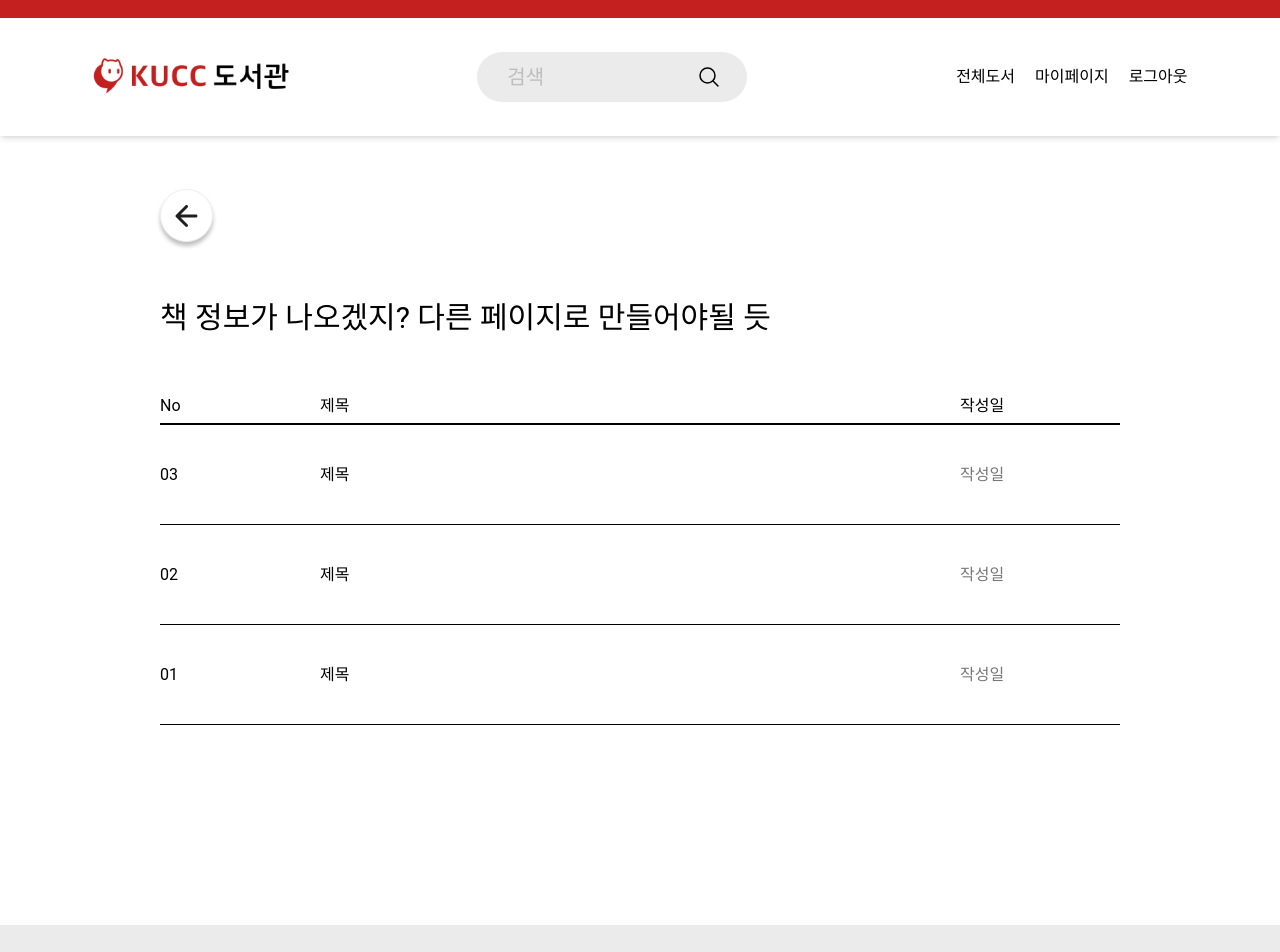
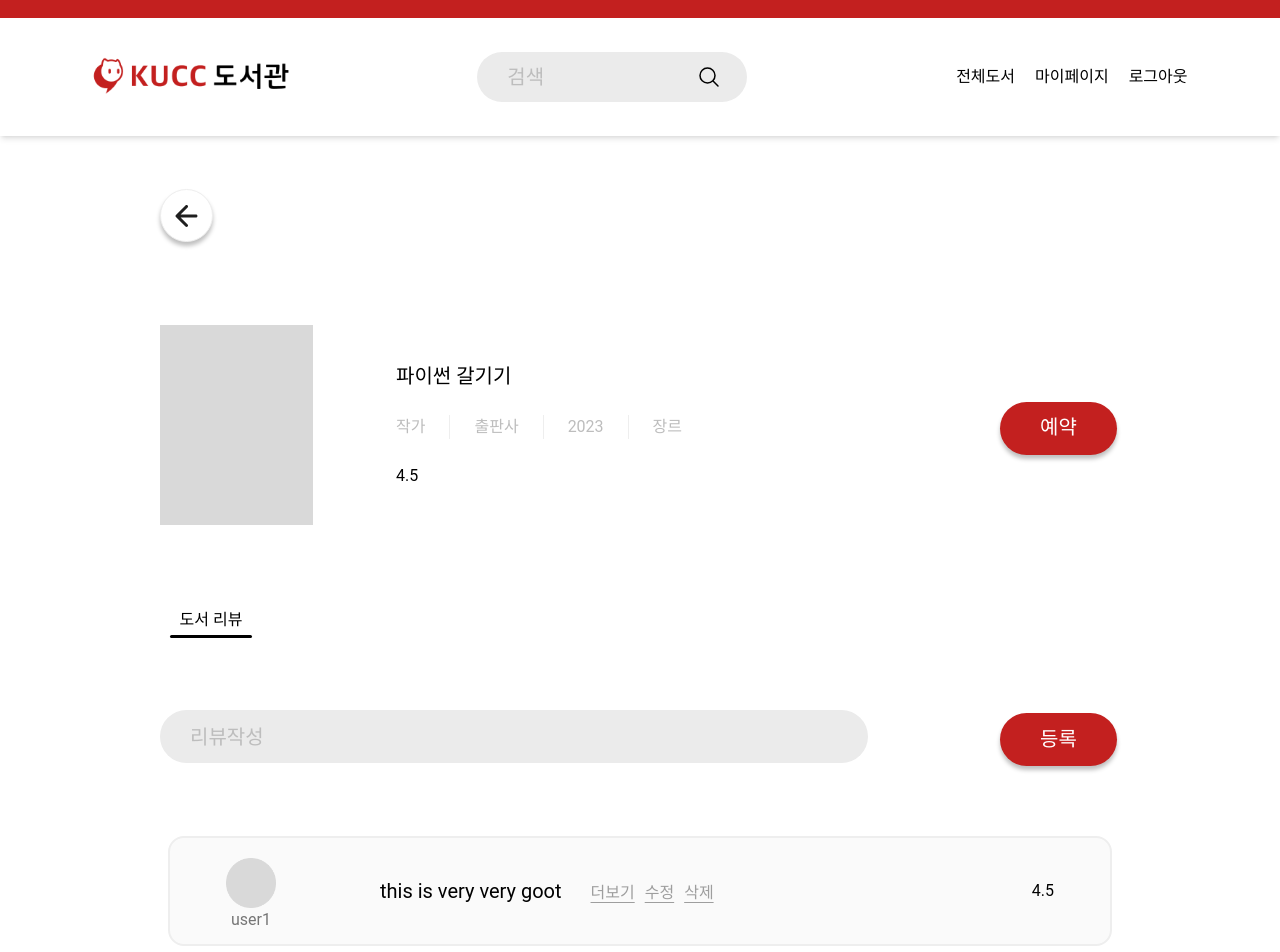
Before and after one commit to kucc/library-service-client, a Next.js app: page /detail/1 in a window 1280 px wide. Shown: the top 952 px of the page. Built offline with nearby package versions, Linux system fonts and the light colour scheme.

Commit message:
Feat: 책상세페이지 완성 star img 필요, 별점 추가

```diff
--- a/src/components/items/InfoCard.jsx
+++ b/src/components/items/InfoCard.jsx
@@ -32,7 +32,7 @@ const Info = (props) => {
     const { img, bodyProps, footerProps } = props;
     console.log(img, bodyProps, footerProps)
     return (
-        <div className="border-2 rounded-2xl py-7 px-16 m-2 flex w-100 h-[150px] justify-between">
+        <div className="border-2 rounded-2xl py-7 px-16 m-2 bg-gray-50 flex w-100 h-[150px] justify-between">
             <div className="flex">
                 <div className="my-auto">
                     <Image src={img} alt="card img" width={90} height={90} />
--- /dev/null
+++ b/src/components/items/ReviewCard.jsx
@@ -0,0 +1,29 @@
+import Image from "next/image";
+
+const Info = ({data}) => {
+    const { id, img, name, content, star } = data;
+    const handleClick = () => {
+        alert("click!")
+    }
+    return (
+        <div className="border-2 rounded-2xl py-5 px-14 m-2 bg-gray-50 flex w-100 h-[110px] justify-between">
+            <div className="flex">
+                <div className="my-auto">
+                    <Image src={img} alt="card img" width={50} height={50} />
+                    <div className="text-gray-600 text-center">{name}</div>
+                </div>
+                <div className="my-auto ml-20 flex">
+                    <div className="px-[24px] text-xl">{content}</div>
+                    <div className="flex text-base underline underline-offset-4 text-gray-500 pt-1">
+                        <div className="px-[5px]" onClick={handleClick}>더보기</div>
+                        <div className="px-[5px]" onClick={handleClick}>수정</div>
+                        <div className="px-[5px]" onClick={handleClick}>삭제</div>
+                    </div>
+                </div>
+            </div>
+            <div className="my-auto">{star}</div>
+        </div>
+    )
+};
+
+export default Info;
--- a/src/pages/detail/[id]/index.jsx
+++ b/src/pages/detail/[id]/index.jsx
@@ -2,38 +2,56 @@ import Footer from "@/components/Layout/Footer";
 import Header from "@/components/Layout/Header";
 import BoardContent from "@/components/Board/BoardContent";
 import BoardTitle from "@/components/Board/BoardTitle";
+import book from "@/img/book.png";
+import Image from "next/image";
 import { headerItemState } from "@/recoil/atoms/headerItemAtom";
+import styled from "styled-components";
+import DefaultBtn from "@/components/items/DefaultBtn";
+import imgbook from "@/img/Ellipse.png";
 
 import { useRouter } from "next/router";
 import { useRecoilValue } from "recoil";
+import ReviewCard from "@/components/items/ReviewCard";
 import LeftArrow from "@/components/items/LeftArrow";
 import Link from "next/link";
+import { useState } from "react";
 
-const testData = [
-  {
-    num: "03",
-    book_title: "서버 점검 안내",
-    requset_date: "2023. 05. 14",
-    notice_content: "오늘 폐업함",
-  },
-  {
-    num: "02",
-    book_title: "서버 점검 안내",
-    requset_date: "2023. 05. 13",
-    notice_content: "오늘 폐업함",
-  },
-  {
-    num: "01",
-    book_title: "서버 점검 안내",
-    requset_date: "2023. 05. 12",
-    notice_content: "오늘 폐업함",
-  },
-];
+const NavItem = styled.div`
+  width: 102px;
+  height: 37px;
+  text-align: center;
+  cursor: pointer;
+  &::after {
+    content: "";
+    width: 80%;
+    height: 3px;
+    display: block;
+    margin: 0 auto;
+    background-color: black;
+    border-radius: 10px;
+    margin-top: 3px;
+  }
+  &:hover {
+    color: #c3201f;
+  }
+  &:hover::after {
+    background-color: #c3201f;
+  }
+  //focus한 css코드는 global.css에서 class로 설정
+`;
 
 const Detail = () => {
   const router = useRouter();
+  const [review, setReview] = useState({ star: 0, content: "" })
   const { id } = router.query;
+  const data = { id: id, img: book, title: "파이썬 갈기기", author: "작가", publisher: "출판사", publication_year: "2023", genre: "장르", star: 4.5, disable: true };
+  const { img, title, author, publisher, publication_year, genre, star, disable } = data;
+  const reviews = [{ id: 1, img: imgbook, name: "user1", content: "this is very very goot", star: 4.5 }, { id: 2, img: imgbook, name: "user1", content: "this is very very goot", star: 4.5 }, { id: 1, img: imgbook, name: "user3", content: "this is very very goot", star: 4.5 },]
   const headerItems = useRecoilValue(headerItemState);
+  const handleClick = () => { alert("대출예약") }
+  const handlechange = (e) => {
+    setReview({ ...review, [e.target.name]: e.target.value });
+  };
 
   return (
     <>
@@ -43,22 +61,44 @@ const Detail = () => {
             <LeftArrow />
           </Link>
         </div>
-        <BoardTitle
-          title="책 정보가 나오겠지? 다른 페이지로 만들어야될 듯"
-          className="mt-[53px] mb-[49px]"
-        />
-        <div className="w-full">
-          <BoardContent isTitle={true} />
-          {testData.map((board) => {
-            return (
-              <BoardContent
-                key={board.num}
-                num={board.num}
-                book_title={board.book_title}
-                requset_date={board.requset_date}
-              />
-            );
-          })}
+        <div className="w-full my-[83px]">
+          <div className="flex w-100 h-[200px] justify-between">
+            <div className="flex">
+              <Image src={img} alt="card img" width={153} height={200} />
+              <div className="my-auto ml-5 pl-[39px]">
+                <div className="px-[24px] text-xl">{title}</div>
+                <div className="flex divide-x text-base text-gray-400 py-[25px]">
+                  <div className="px-[24px]">{author}</div>
+                  <div className="px-[24px]">{publisher}</div>
+                  <div className="px-[24px]">{publication_year}</div>
+                  <div className="px-[24px]">{genre}</div>
+                </div>
+                <div className="px-[24px]">{star}</div>
+              </div>
+            </div>
+            <div className="h-[53px] my-auto">
+              <DefaultBtn text={"예약"} handleClick={handleClick} />
+            </div>
+          </div>
+        </div>
+        <div>
+          <NavItem>도서 리뷰</NavItem>
+          <div className="py-[65px] flex justify-between">
+            <input
+              type="text"
+              placeholder="리뷰작성"
+              onChange={handlechange}
+              name="content"
+              value={review.content}
+              className="w-[708px] bg-[#EBEBEB] text-[20px] py-[10px] pl-[30px] pr-[60px] rounded-full outline-none"
+            />
+            <div className="h-[53px] my-auto">
+              <DefaultBtn text={"등록"} handleClick={handleClick} />
+            </div>
+          </div>
+          {reviews.map((e, i) => (
+            <ReviewCard key={i} data={e} />
+          ))}
         </div>
       </div>
     </>
```
